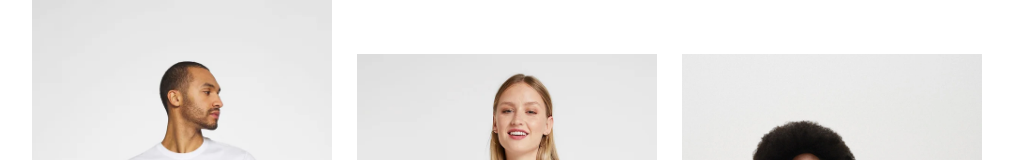
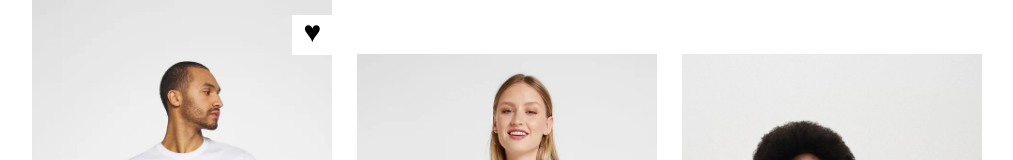
Before and after one commit to santocaridi99/html-css-boolando, a plain HTML site: page index.html in a window 1280 px wide. Shown: the top 160 px of the page, without its empty margins (118-1131 px from the left). Drawn offline with Linux system fonts and the light colour scheme.

Commit message:
esempio una scheda

```diff
--- a/css/style.css
+++ b/css/style.css
@@ -54,6 +54,18 @@ body{
 
 }
 
+.cuore{
+    width: 40px;
+    height: 40px;
+    background-color: white;
+    text-align: center;
+    font-size: 30px;
+    position: absolute;
+    top:15px;
+    right:0 ;
+    z-index: 99;
+}
+
 
 
 
--- a/index.html
+++ b/index.html
@@ -18,6 +18,9 @@
              <div class="prezzo">14.99 €
                  <span class="scontato">29.99 € </span>
             </div>
+            <div class="cuore">&hearts;</div>
+
+
 
 
 
```
